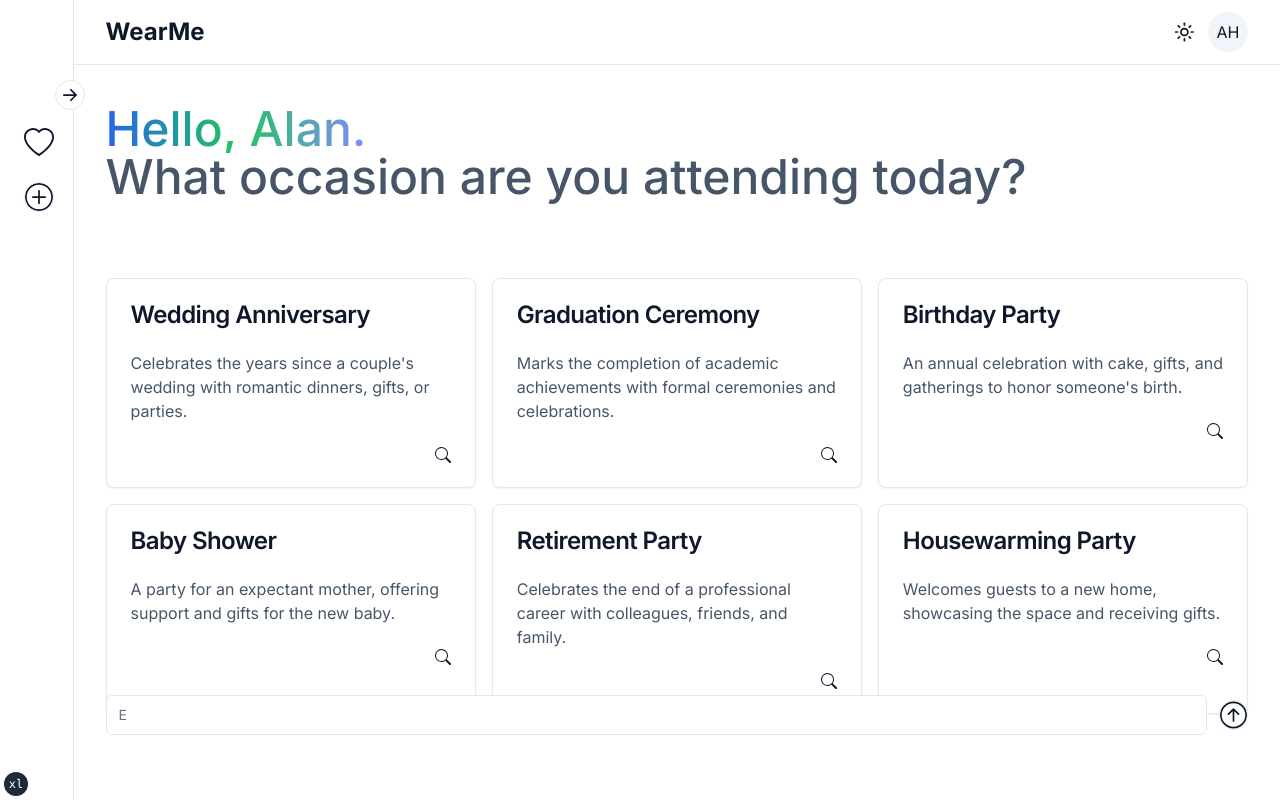
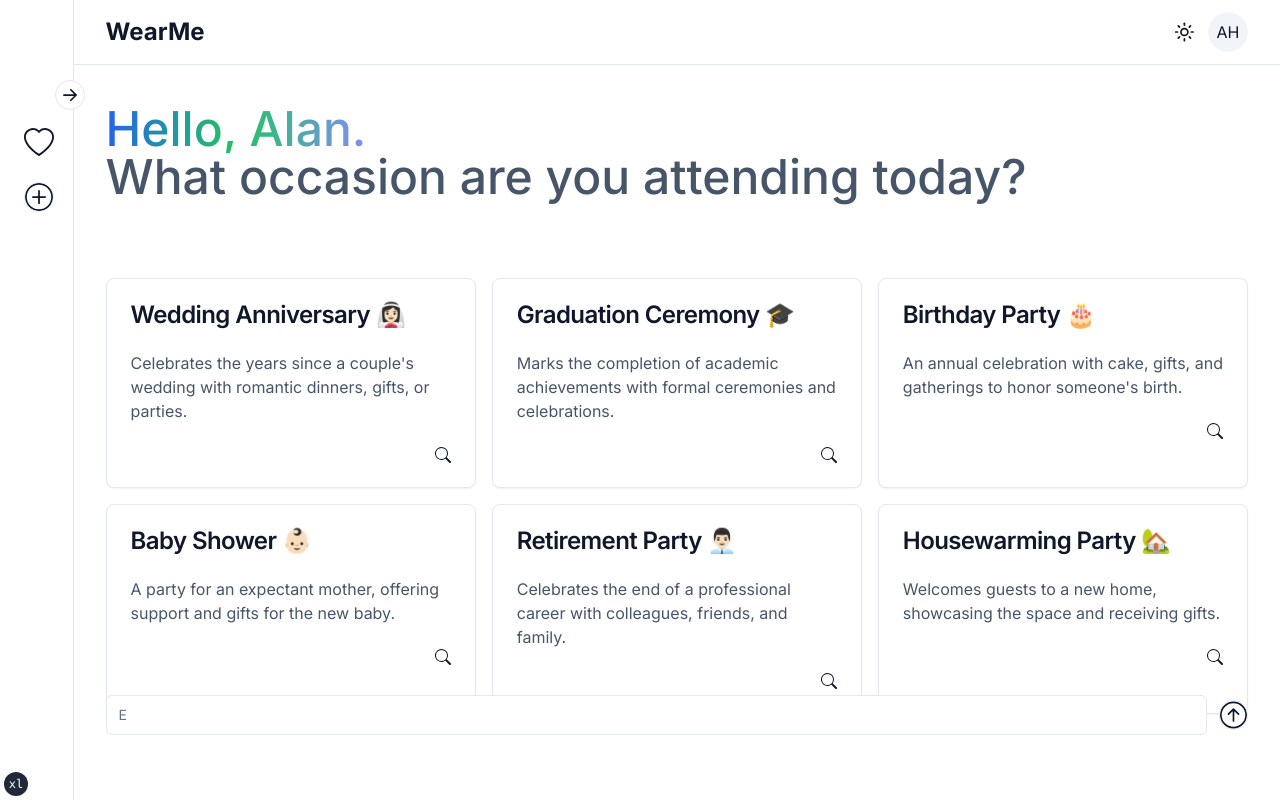
Before and after one commit to ahuangg/sbuhacks2024, a Next.js app in the folder my-app/: page / in a window 1280 px wide. Built offline with nearby package versions, Linux system fonts and the light colour scheme.

Commit message:
added emojis to the recommendations cardHeaders

```diff
--- a/my-app/components/sections/home.tsx
+++ b/my-app/components/sections/home.tsx
@@ -15,31 +15,37 @@ const Home = () => {
   let recommendations = [
     {
       occasion: "Wedding Anniversary",
+      emoji: "👰🏻‍♀️",
       description:
         "Celebrates the years since a couple's wedding with romantic dinners, gifts, or parties.",
     },
     {
       occasion: "Graduation Ceremony",
+      emoji: "🎓",
       description:
         "Marks the completion of academic achievements with formal ceremonies and celebrations.",
     },
     {
       occasion: "Birthday Party",
+      emoji: "🎂",
       description:
         "An annual celebration with cake, gifts, and gatherings to honor someone's birth.",
     },
     {
       occasion: "Baby Shower",
+      emoji: "👶🏻",
       description:
         "A party for an expectant mother, offering support and gifts for the new baby.",
     },
     {
       occasion: "Retirement Party",
+      emoji: "👨🏻‍💼",
       description:
         "Celebrates the end of a professional career with colleagues, friends, and family.",
     },
     {
       occasion: "Housewarming Party",
+      emoji: "🏡",
       description:
         "Welcomes guests to a new home, showcasing the space and receiving gifts.",
     },
@@ -61,7 +67,7 @@ const Home = () => {
               return (
                 <Card>
                   <CardHeader>
-                    <CardTitle>{recc.occasion}</CardTitle>
+                    <CardTitle>{recc.occasion} {recc.emoji}</CardTitle>
                   </CardHeader>
                   <CardContent>
                     <p className="text-slate-600">{recc.description}</p>
```
